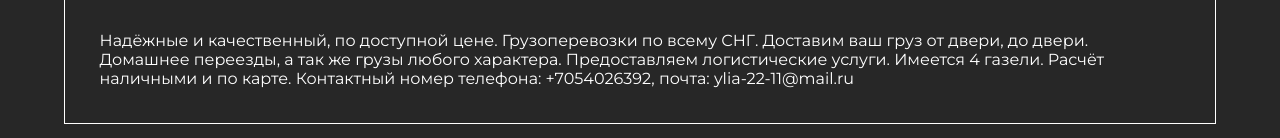
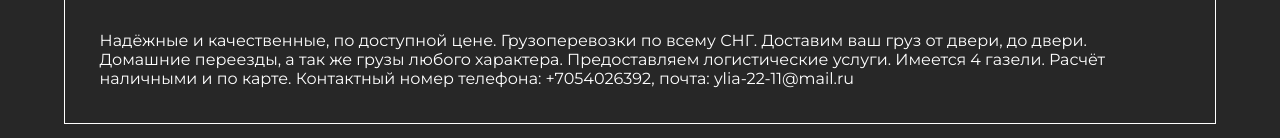
Before and after one commit to IPAndryushechkin/IPAndryushechkin.github.io, a plain HTML site: page index.html in a window 1280 px wide. Shown: the part 532-670 px from the top of the page. Drawn offline with Linux system fonts and the light colour scheme.

Commit message:
Update index.html

```diff
--- a/index.html
+++ b/index.html
@@ -26,8 +26,8 @@
                 <li class="item">
                     <div class="img--2">
                         <p class="text">
-                            Надёжные и качественный, по доступной цене. Грузоперевозки по всему СНГ. Доставим ваш груз от двери, до двери. Домашнее переезды, а так же грузы любого характера. Предоставляем логистические услуги. Имеется 4 газели. Расчёт наличными и по карте. Контактный
-                            номер телефона: +7054026392, почта: ylia-22-11@mail.ru
+                            Надёжные и качественные, по доступной цене. Грузоперевозки по всему СНГ. Доставим ваш груз от двери, до двери. Домашние переезды, а так же грузы любого характера. Предоставляем логистические услуги. Имеется 4 газели. Расчёт наличными и по карте.
+                               Контактный номер телефона: +7054026392, почта: ylia-22-11@mail.ru
                         </p>
                     </div>
                 </li>
```
